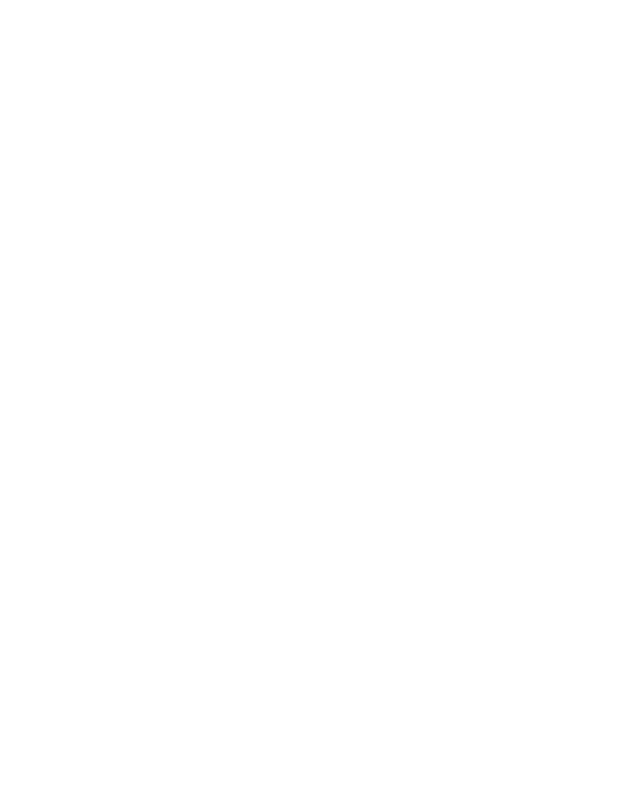
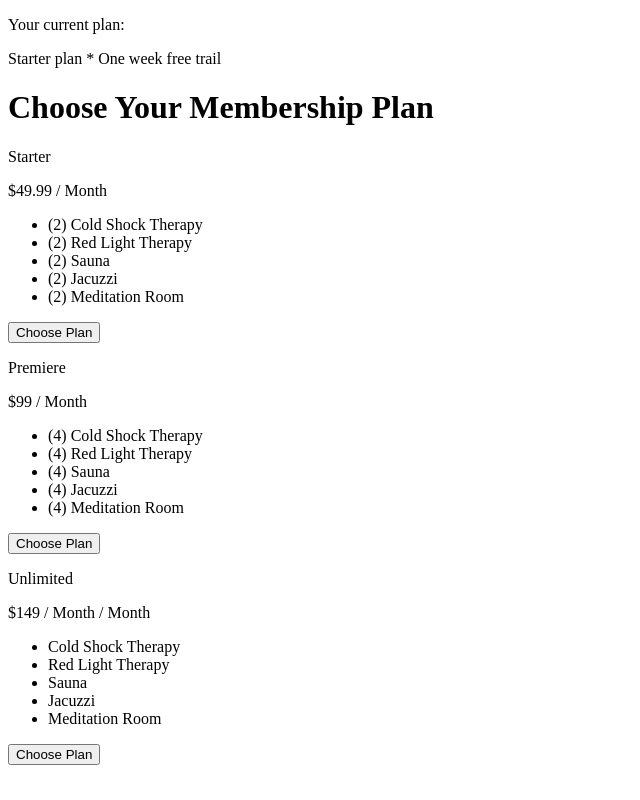
Before and after one commit to TechNestOwl/Pricing-Card-Page, a plain HTML site: page index.html in a window 1280 px wide. Shown: the whole page, without its empty margins (0-640 px from the left). Drawn offline with Linux system fonts and the light colour scheme.

Commit message:
added basic structures to cards

```diff
--- a/index.html
+++ b/index.html
@@ -9,6 +9,51 @@
 </head>
 
 <body>
+    <div class="banner">
+        <p>Your current plan:</p>
+        <p class="card-header">Starter plan * One week free trail</p>
+    </div>
+    <h1>Choose Your Membership Plan</h1>
+   <div id="pricing">
+    <div class="price-card">
+        <p class="card-header">Starter</p>
+        <p class="card-price">$49.99 / Month</p>
+        <ul>
+            <li>(2) Cold Shock Therapy</li>
+            <li>(2) Red Light Therapy</li>
+            <li>(2) Sauna</li>
+            <li>(2) Jacuzzi</li>
+            <li>(2) Meditation Room</li>
+        </ul>
+        <button class="price-btn">Choose Plan</button>
+    </div>
+    <div class="price-card">
+        <p class="card-header">Premiere</p>
+        <p class="card-price">$99 / Month</p>
+        <ul>
+            <li>(4) Cold Shock Therapy</li>
+            <li>(4) Red Light Therapy</li>
+            <li>(4) Sauna</li>
+            <li>(4) Jacuzzi</li>
+            <li>(4) Meditation Room</li>
+        </ul>
+        <button class="price-btn">Choose Plan</button>
+    </div>
+    <div class="price-card">
+        <p class="card-header">Unlimited</p>
+        <p class="card-price">$149 / Month / Month</p>
+        <ul>
+            <li>Cold Shock Therapy</li>
+            <li>Red Light Therapy</li>
+            <li>Sauna</li>
+            <li>Jacuzzi</li>
+            <li>Meditation Room</li>
+        </ul>
+        <button class="price-btn">Choose Plan</button>
+    </div>
+
+   </div>
+
 
 </body>
 
```
